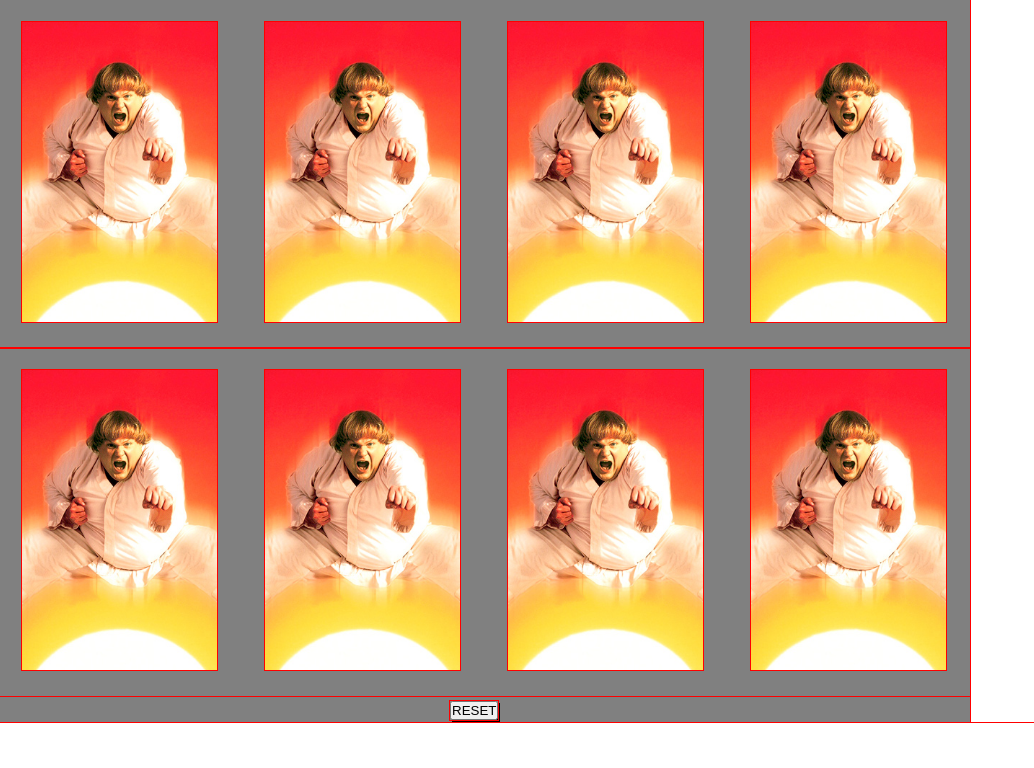
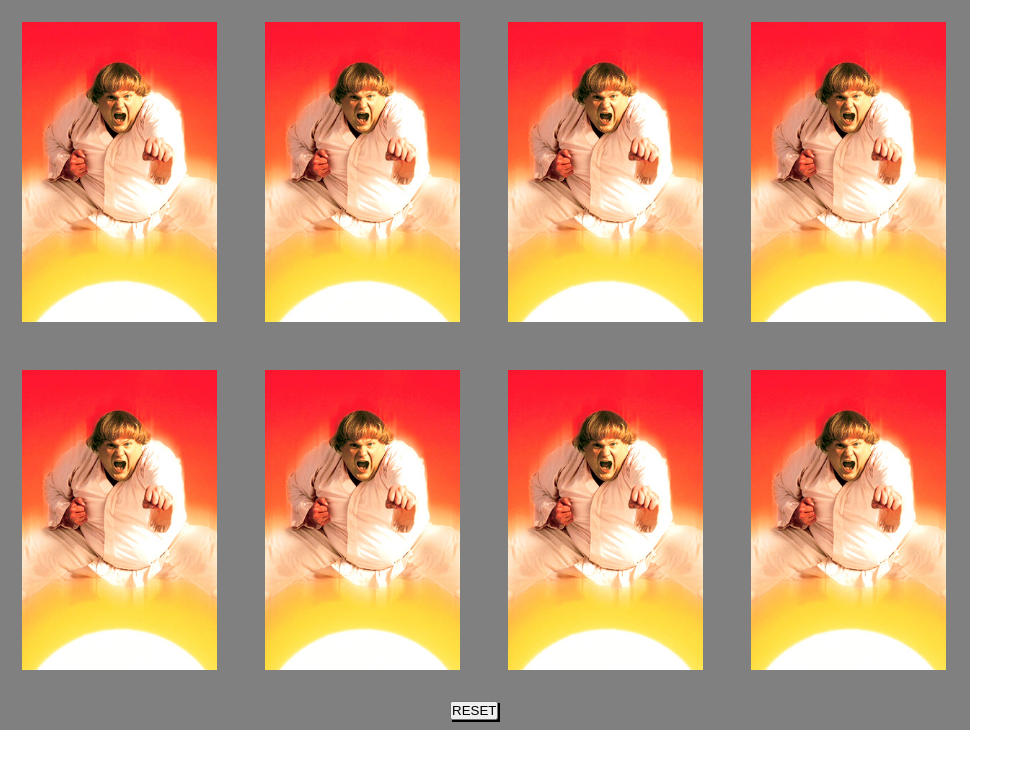
Before and after one commit to SquibblyDee/Disappearing_Ninja, a plain HTML site: page index.html in a window 1280 px wide. Shown: the whole page, without its empty margins (0-1034 px from the left). Drawn offline with nearby package versions, Linux system fonts and the light colour scheme.

Commit message:
removed debug outlines

```diff
--- a/style.css
+++ b/style.css
@@ -2,19 +2,18 @@
 *{
     margin: 0px;
     padding: 0px;
-    outline: 1px solid red;
-    /* outline: 1px red solid; */
+    /* outline: 1px solid red; */
 }
 
 .container{
     width: 970px;
-    height: 722px;
+    height: 730px;
     display: inline-block;
 }
 
 .content{
     width: 970px;
-    height: 722px;
+    height: 730px;
     display: inline-block;
     background-color: grey;
 }
```
